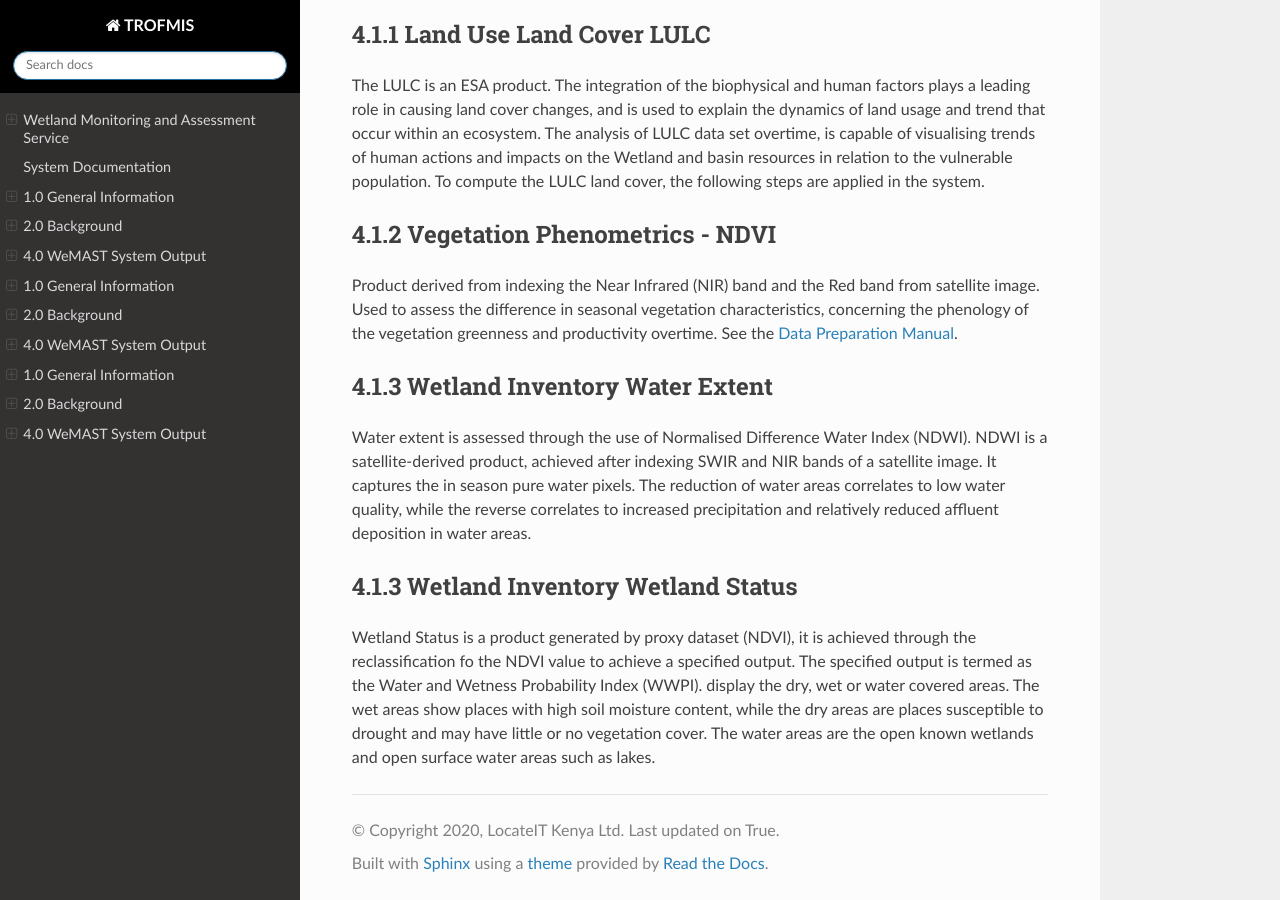
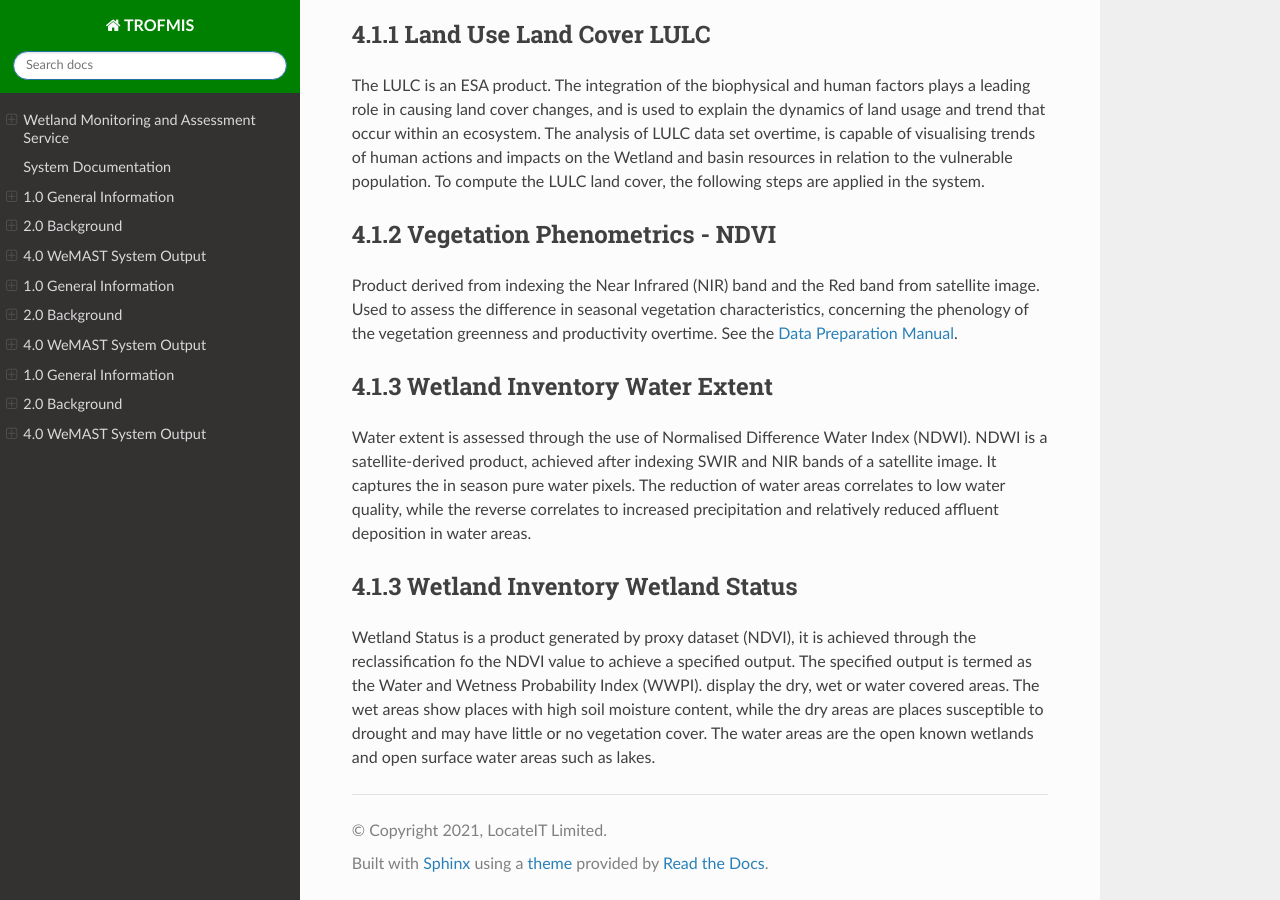
Before and after one commit to sethgis/12, a Sphinx documentation site: the page built from source/index.rst, in a window 1280 px wide and 900 px high, scrolled down 11346 px. Built offline with Sphinx 7.4.7 and the Read the Docs theme 2.0.0, drawn with Linux system fonts in a browser that asks for light colours.

Commit message:
Update conf.py

```diff
--- a/source/conf.py
+++ b/source/conf.py
@@ -10,16 +10,16 @@
 # add these directories to sys.path here. If the directory is relative to the
 # documentation root, use os.path.abspath to make it absolute, like shown here.
 #
-import os
-import sys
-sys.path.insert(0, os.path.abspath('.'))
-#from better import better_theme_path
+# import os
+# import sys
+# sys.path.insert(0, os.path.abspath('.'))
+
 
 # -- Project information -----------------------------------------------------
 
 project = 'TROFMIS'
-copyright = '2020, LocateIT Kenya Ltd'
-author = 'LocateIT Kenya Limited'
+copyright = '2021, LocateIT Limited'
+author = 'LocateIT Limited'
 
 # The full version, including alpha/beta/rc tags
 release = '1.0.0'
@@ -30,79 +30,58 @@ release = '1.0.0'
 # Add any Sphinx extension module names here, as strings. They can be
 # extensions coming with Sphinx (named 'sphinx.ext.*') or your custom
 # ones.
-import sphinx_rtd_theme
-
 extensions = [
 
 ]
 
-
 # Add any paths that contain templates here, relative to this directory.
 templates_path = ['_templates']
+
+# The language for content autogenerated by Sphinx. Refer to documentation
+# for a list of supported languages.
+#
+# This is also used if you do content translation via gettext catalogs.
+# Usually you set "language" from the command line for these cases.
+language = 'y'
 
 # List of patterns, relative to source directory, that match files and
 # directories to ignore when looking for source files.
 # This pattern also affects html_static_path and html_extra_path.
 exclude_patterns = []
 
+import sphinx_rtd_theme
+
+extensions = ["sphinx_rtd_theme"
+]
+
+html_theme = "sphinx_rtd_theme"
+
+
+html_theme_options = {
+    'analytics_id': 'G-XXXXXXXXXX',  #  Provided by Google in your dashboard
+    'analytics_anonymize_ip': False,
+    'logo_only': False,
+    'display_version': True,
+    'prev_next_buttons_location': "both",
+    'style_external_links': False,
+    'vcs_pageview_mode': '',
+    'style_nav_header_background': 'green',
+    # Toc options
+    'collapse_navigation': True,
+    'sticky_navigation': True,
+    'navigation_depth': 2,
+    'includehidden': True,
+    'titles_only': False
+}
 
 # -- Options for HTML output -------------------------------------------------
 
 # The theme to use for HTML and HTML Help pages.  See the documentation for
 # a list of builtin themes.
 #
-#html_theme = 'alabaster'
-#html_theme_path = [better_theme_path]
-html_theme = "sphinx_rtd_theme"
+# html_theme = 'scrolls'
 
-html_sidebars = { '**': ['globaltoc.html', 'relations.html', 'sourcelink.html', 'searchbox.html'] }
-
-
-html_theme_options = {
-	'canonical_url': '',
-    'analytics_id': '',  #  Provided by Google in your dashboard
-    #'analytics_anonymize_ip': False,
-    'logo_only': False,
-    'display_version': True,
-    'prev_next_buttons_location': 'bottom',
-    'style_external_links': False,
-    #'vcs_pageview_mode': '',
-    'style_nav_header_background': 'black',
-    # Toc options
-    'collapse_navigation': False,
-    'sticky_navigation': True,
-    'navigation_depth': 5,
-    'includehidden': False,
-    'titles_only': False
-	}
-
-#html_theme_options['cssfiles'] = ['_static/style.css']
-#html_theme_path = []
 # Add any paths that contain custom static files (such as style sheets) here,
 # relative to this directory. They are copied after the builtin static files,
 # so a file named "default.css" will overwrite the builtin "default.css".
 html_static_path = ['_static']
-html_logo = 'logo.png'
-
-html_context = {
-"display_github": False, # Add 'Edit on Github' link instead of 'View page source'
-"last_updated": True,
-"commit": False,
-}
-
-latex_elements = {
-# The paper size ('letterpaper' or 'a4paper').
-#'papersize': 'letterpaper',
-
-# The font size ('10pt', '11pt' or '12pt').
-'pointsize': '10pt',
-
-# Additional stuff for the LaTeX preamble.
-#'preamble':'',
-
-#Figure placement within LaTeX paper NOT WORKING
-'figure_align': 'H',
-
-}
-
-master_doc = 'index'
```
